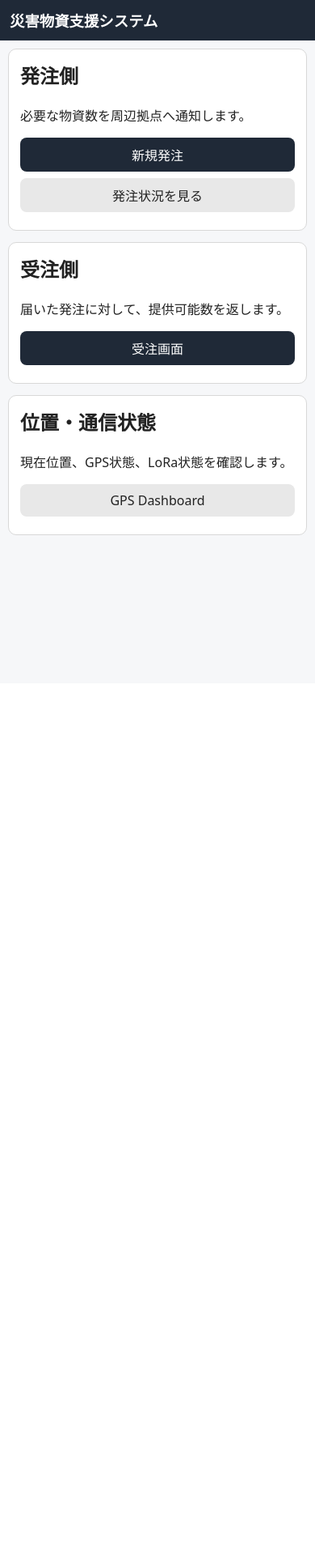
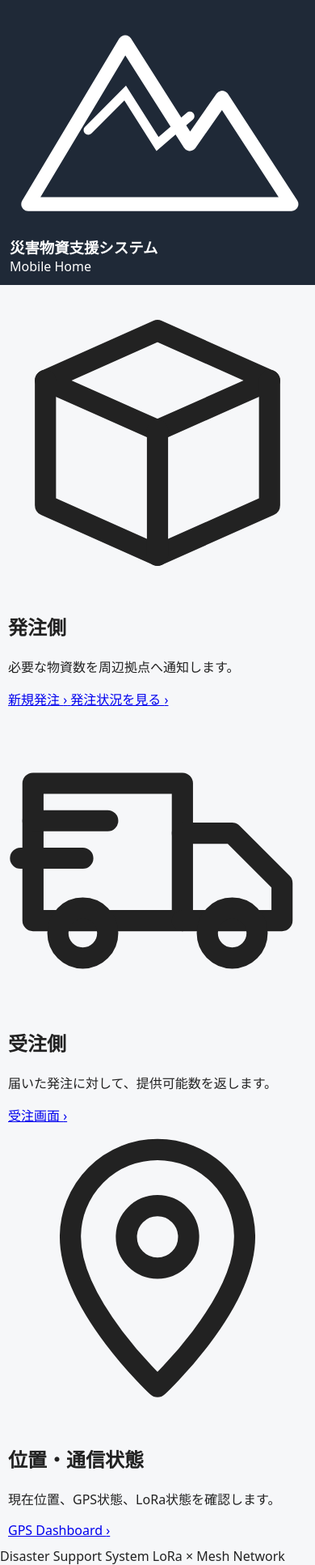
Before and after one commit to Yamatatsu353011/lora-gateway-web, a Node server app: page /mobile in a window 390 px wide. Shown: the whole page at 81% size. Before the commit the page ends 661 px from the top, so only its background shows below. Run offline with Node 20, Linux system fonts and the light colour scheme; some libraries are stand-ins or nearby versions.

Commit message:
Update mobile_home.ejs

```diff
--- a/views/mobile_home.ejs
+++ b/views/mobile_home.ejs
@@ -1,36 +1,143 @@
 <!DOCTYPE html>
-<html>
+<html lang="ja">
 <head>
   <meta charset="utf-8">
   <meta name="viewport" content="width=device-width, initial-scale=1.0">
   <title>災害物資支援システム</title>
   <link rel="stylesheet" href="/css/style.css">
+  <link rel="stylesheet" href="/css/mobile-home.css">
 </head>
 
-<body>
-  <header>
+<body class="mobile-home-page">
+  <div class="mobile-home-shell">
+
+    <!-- ヘッダー -->
+    <header class="mobile-home-header">
+      <div class="mobile-home-logo">
+        <svg viewBox="0 0 64 48" fill="none"
+             xmlns="http://www.w3.org/2000/svg">
+          <path d="M4 42L25 7L39 29L46 19L61 42H4Z"
+                stroke="currentColor"
+                stroke-width="3"
+                stroke-linejoin="round"/>
+          <path d="M17 26L25 18L32 29L39 23"
+                stroke="currentColor"
+                stroke-width="2"
+                stroke-linecap="round"/>
+        </svg>
+      </div>
+
       <h1>災害物資支援システム</h1>
+      <div class="mobile-home-subtitle">
+        <span></span>
+        Mobile Home
+        <span></span>
+      </div>
     </header>
 
-  <main>
-    <div class="card">
+    <main class="mobile-home-main">
+
+      <!-- 発注側 -->
+      <section class="mobile-feature-card order-card">
+        <div class="mobile-feature-top">
+          <div class="mobile-feature-icon">
+            <svg viewBox="0 0 24 24" fill="none"
+                 stroke="currentColor" stroke-width="1.7"
+                 stroke-linecap="round"
+                 stroke-linejoin="round">
+              <path d="M3 7L12 3L21 7L12 11L3 7Z"/>
+              <path d="M3 7V17L12 21L21 17V7"/>
+              <path d="M12 11V21"/>
+            </svg>
+          </div>
+
+          <div class="mobile-feature-content">
             <h2>発注側</h2>
             <p>必要な物資数を周辺拠点へ通知します。</p>
-      <a class="button-link primary" href="/orders/new">新規発注</a>
-      <a class="button-link" href="/orders">発注状況を見る</a>
+          </div>
         </div>
 
-    <div class="card">
+        <div class="mobile-feature-actions">
+          <a href="/orders/new"
+             class="mobile-action mobile-action-primary">
+            新規発注
+            <span aria-hidden="true">›</span>
+          </a>
+
+          <a href="/orders"
+             class="mobile-action mobile-action-secondary">
+            発注状況を見る
+            <span aria-hidden="true">›</span>
+          </a>
+        </div>
+      </section>
+
+      <!-- 受注側 -->
+      <section class="mobile-feature-card receive-card">
+        <div class="mobile-feature-top">
+          <div class="mobile-feature-icon">
+            <svg viewBox="0 0 24 24" fill="none"
+                 stroke="currentColor" stroke-width="1.7"
+                 stroke-linecap="round"
+                 stroke-linejoin="round">
+              <path d="M2 6H14V17H2Z"/>
+              <path d="M14 10H18L22 14V17H14"/>
+              <circle cx="6" cy="18" r="2"/>
+              <circle cx="18" cy="18" r="2"/>
+              <path d="M2 9H8M1 12H6"/>
+            </svg>
+          </div>
+
+          <div class="mobile-feature-content">
             <h2>受注側</h2>
             <p>届いた発注に対して、提供可能数を返します。</p>
-      <a class="button-link primary" href="/requests">受注画面</a>
+          </div>
         </div>
 
-    <div class="card">
+        <div class="mobile-feature-actions">
+          <a href="/requests"
+             class="mobile-action mobile-action-secondary">
+            受注画面
+            <span aria-hidden="true">›</span>
+          </a>
+        </div>
+      </section>
+
+      <!-- 位置・通信状態 -->
+      <section class="mobile-feature-card gps-card">
+        <div class="mobile-feature-top">
+          <div class="mobile-feature-icon">
+            <svg viewBox="0 0 24 24" fill="none"
+                 stroke="currentColor" stroke-width="1.7"
+                 stroke-linecap="round"
+                 stroke-linejoin="round">
+              <path d="M12 21S5 14.5 5 9A7 7 0 0 1 19 9C19 14.5 12 21 12 21Z"/>
+              <circle cx="12" cy="9" r="2.5"/>
+            </svg>
+          </div>
+
+          <div class="mobile-feature-content">
             <h2>位置・通信状態</h2>
             <p>現在位置、GPS状態、LoRa状態を確認します。</p>
-      <a class="button-link" href="/">GPS Dashboard</a>
           </div>
+        </div>
+
+        <div class="mobile-feature-actions">
+          <a href="/"
+             class="mobile-action mobile-action-secondary">
+            GPS Dashboard
+            <span aria-hidden="true">›</span>
+          </a>
+        </div>
+      </section>
+
     </main>
+
+    <footer class="mobile-home-footer">
+      <span>Disaster Support System</span>
+      <span>LoRa × Mesh Network</span>
+    </footer>
+
+  </div>
 </body>
 </html>
```
Lines whose indentation alone changed are shown as unchanged.
